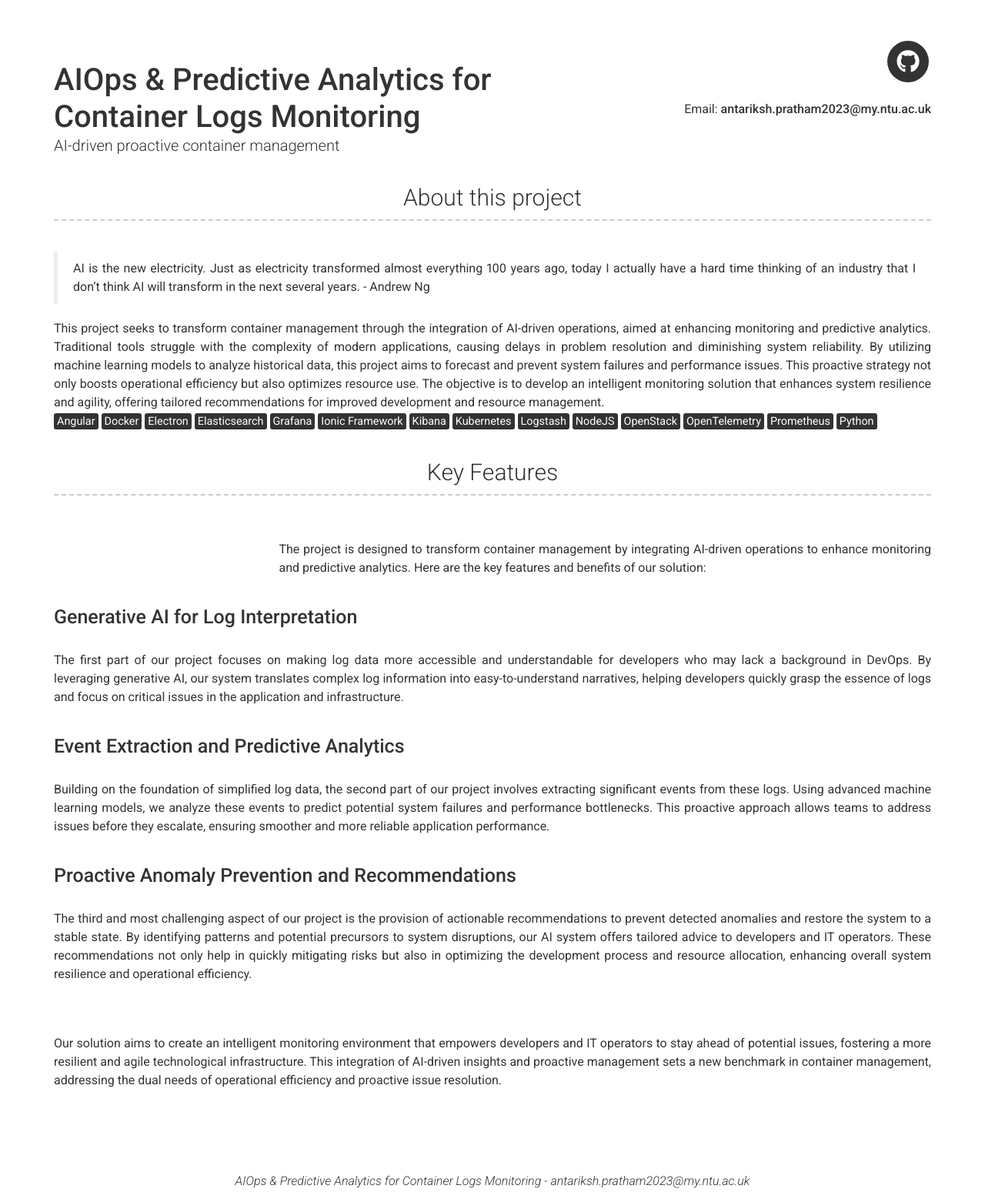
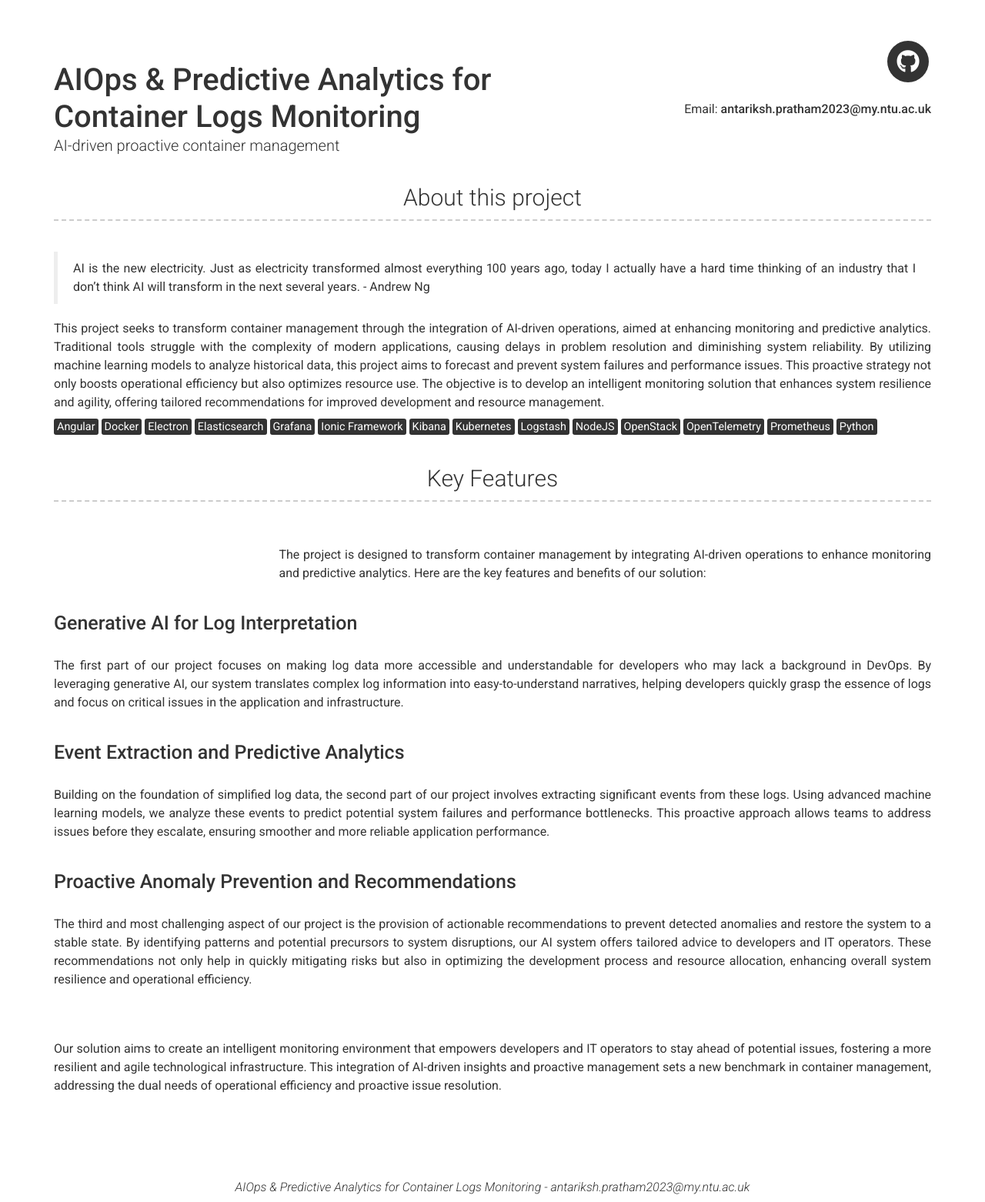
Before and after one commit to APratham/testsite, a Jekyll site: the page built from gh-pages/index.md, in a window 1280 px wide. Shown: the whole page at 77% size. Built offline with Jekyll 4.4.1, drawn with Linux system fonts in a browser that asks for light colours; nearby versions of some CDN libraries.

```diff
--- a/gh-pages/_config.yml
+++ b/gh-pages/_config.yml
@@ -33,7 +33,7 @@ about_content: | # this will include new lines to allow paragraphs
   but also optimizes resource use. The objective is to develop an intelligent monitoring solution that
   enhances system resilience and agility, offering tailored recommendations for improved development
   and resource management.
-  <br>
+  <div></div>
   <mark>Angular</mark> <mark>Docker</mark> <mark>Electron</mark> <mark>Elasticsearch</mark> <mark>Grafana</mark>
   <mark>Ionic Framework</mark> <mark>Kibana</mark> <mark>Kubernetes</mark> <mark>Logstash</mark> <mark>NodeJS</mark>
   <mark>OpenStack</mark> <mark>OpenTelemetry</mark> <mark>Prometheus</mark> <mark>Python</mark>
```
